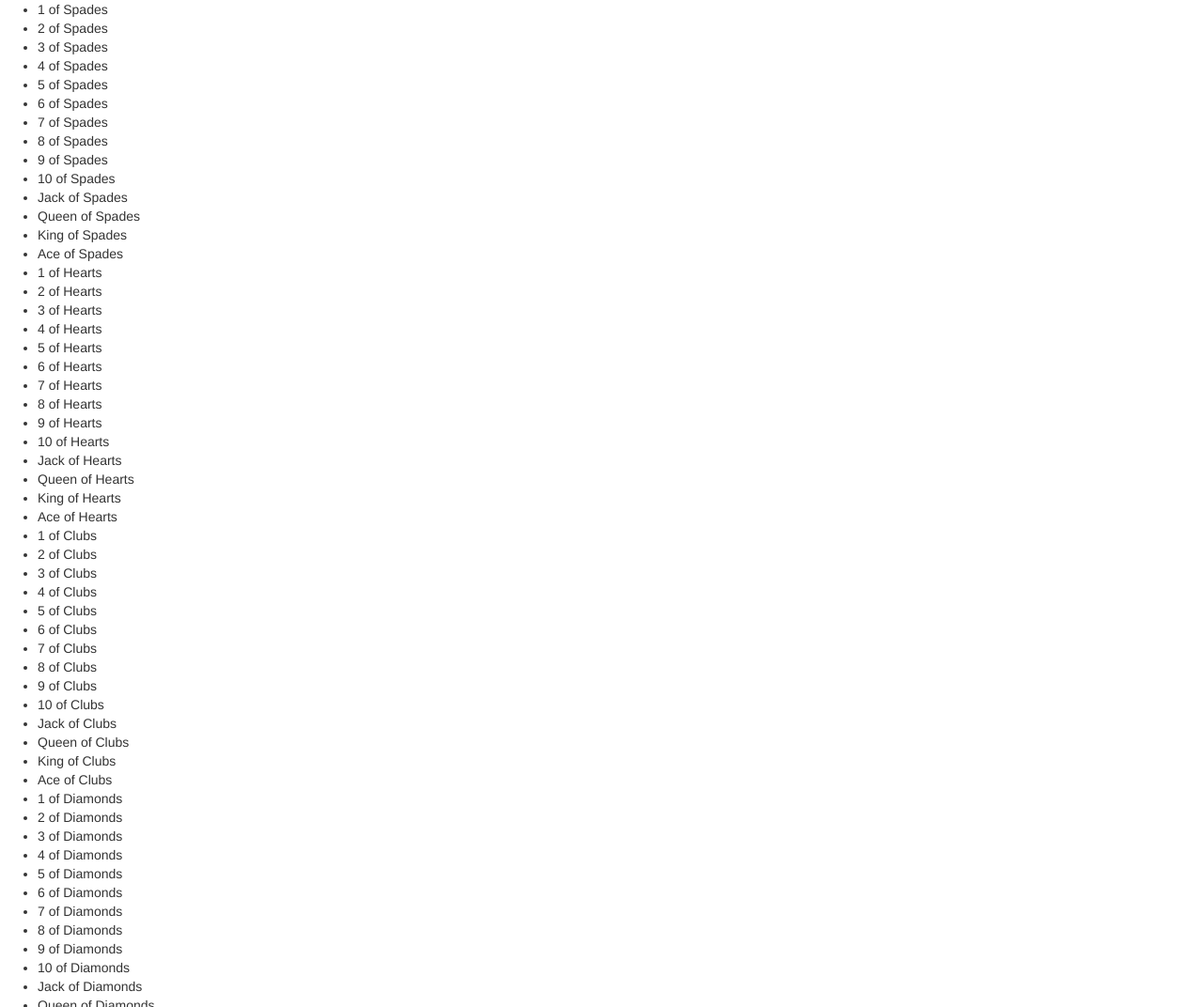
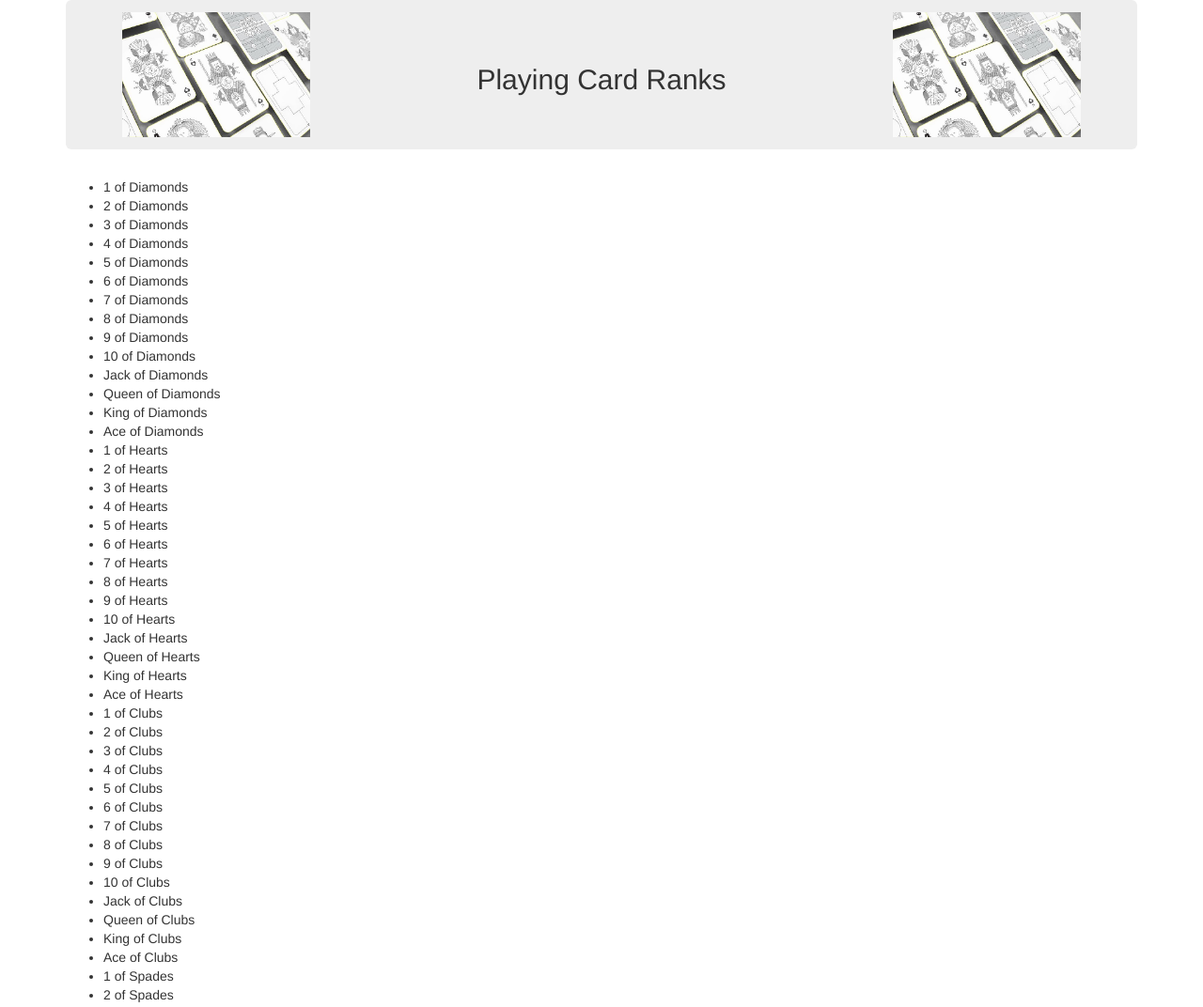
Before and after one commit to twyststar/card-deck, a plain HTML site: page index.html in a window 1280 px wide. Shown: the top 1072 px of the page at 94% size. Drawn offline with Linux system fonts and the light colour scheme.

Commit message:
Add images to heading, css rules for heading image size and position.

```diff
--- a/css/styles.css
+++ b/css/styles.css
@@ -0,0 +1,20 @@
+/*li {
+  display: inline;
+}*/
+img {
+  float: right;
+  width: 200px;
+  height: auto;
+  padding-top: -15px;
+  margin-top: -35px;
+}
+.lImage{
+  float: left;
+  width: 200px;
+  height: auto;
+  padding-top: -15px;
+  margin-top: -35px;
+}
+h2 {
+  text-align: center;
+}
--- a/index.html
+++ b/index.html
@@ -9,8 +9,15 @@
     <title>Deck of Cards</title>
   </head>
   <body>
-    <ul class="cards">
+    <div class="container">
+      <div class="jumbotron">
+        <img src="img/deck.jpg" alt="stylized card suit symbols">
+        <img class="lImage"src="img/deck.jpg" alt="stylized card suit symbols">
+        <h2>Playing Card Ranks</h2>
+      </div>
+      <ul class="cards">
 
-    </ul>
+      </ul>
+    </div
   </body>
 </html>
--- a/js/scripts.js
+++ b/js/scripts.js
@@ -1,6 +1,6 @@
 $(document).ready(function(){
   var cards = [1, 2, 3, 4, 5, 6, 7, 8, 9, 10, "Jack", "Queen", "King", "Ace"];
-  var suits = ["Spades", "Hearts", "Clubs", "Diamonds"];
+  var suits = ["Diamonds", "Hearts", "Clubs", "Spades"];
   var deck = [];
 
   suits.forEach(function(suit){
```
Also changed, not shown: img/deck.jpg (added), img/spade.png (added), img/suits.jpg (added), 2 other files.
